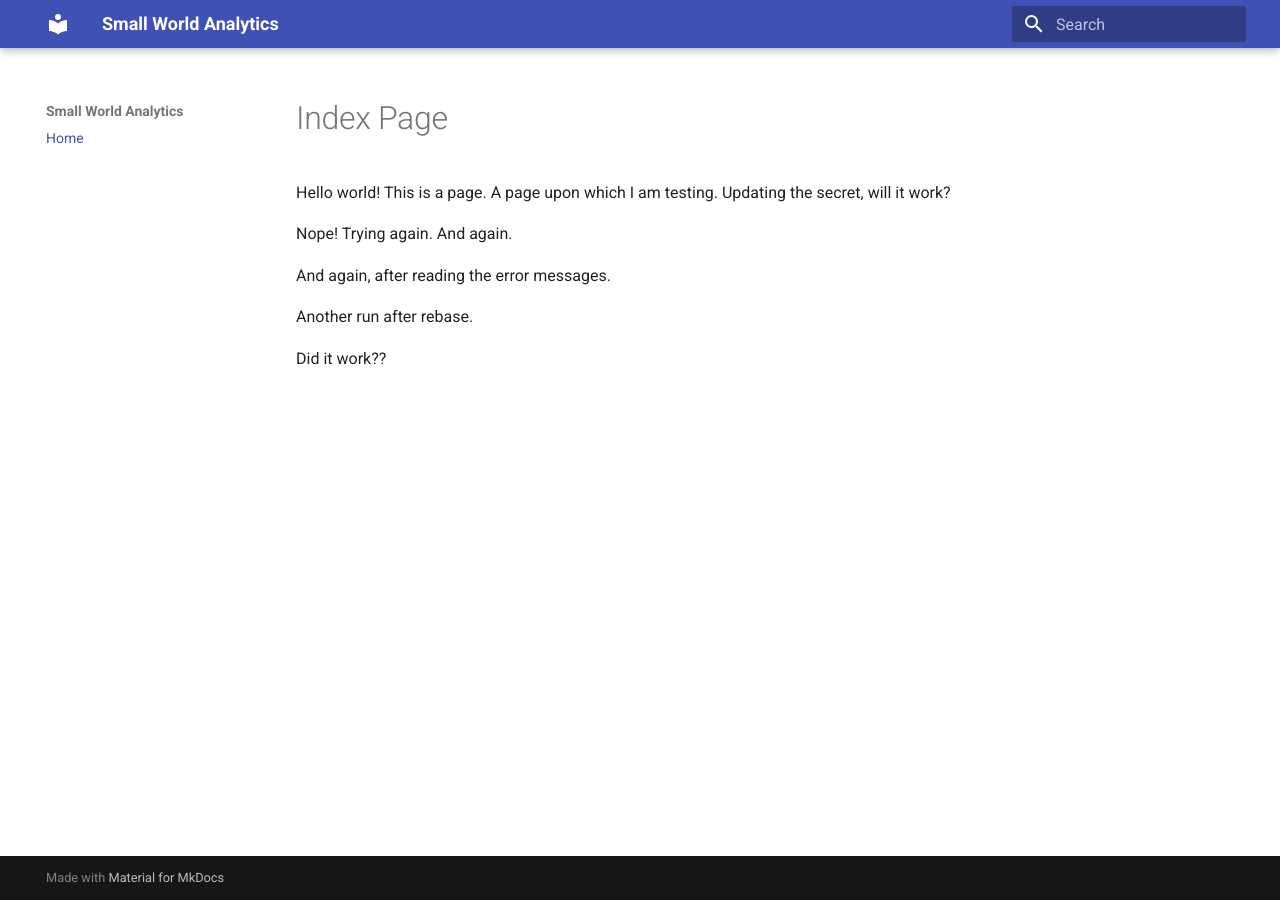
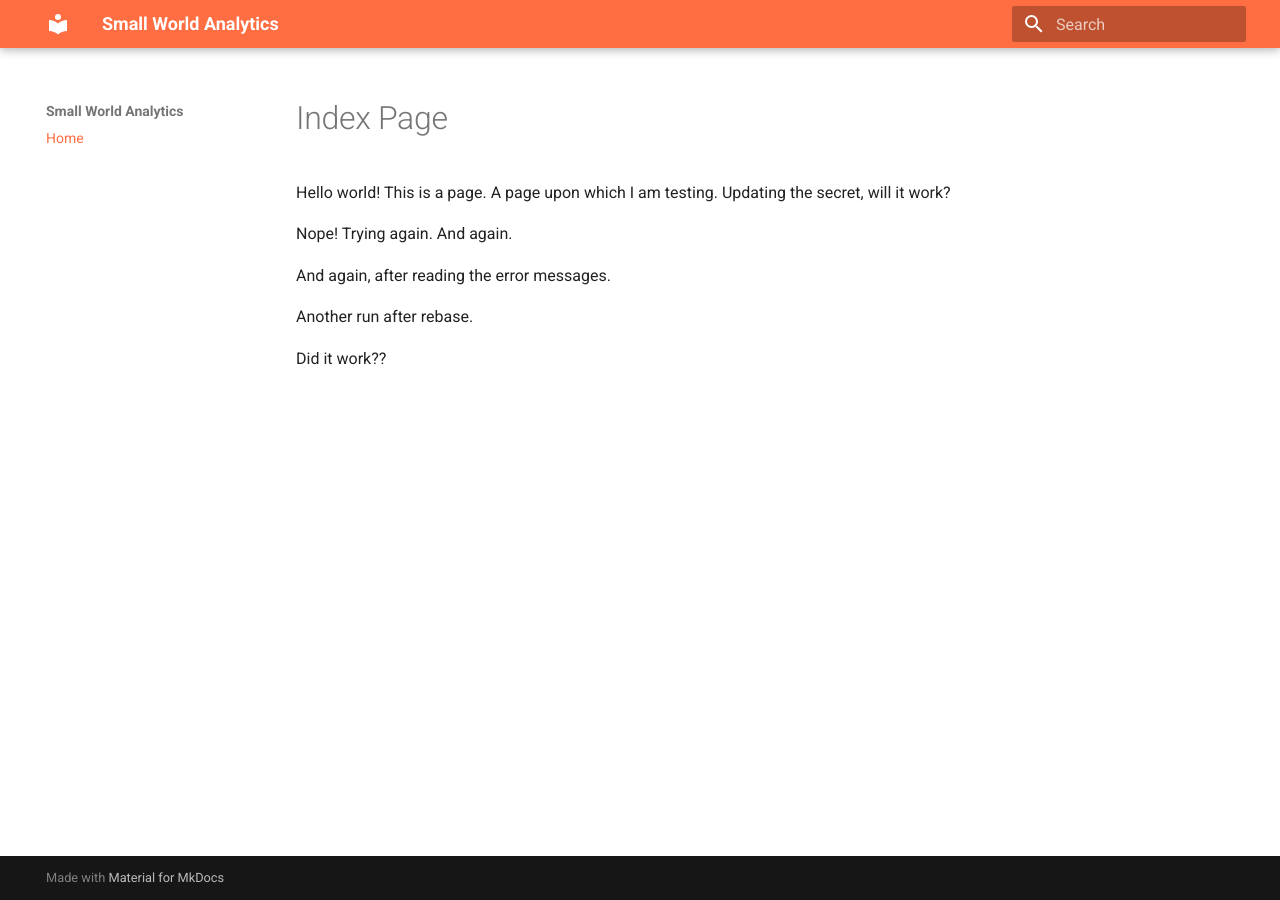
Before and after one commit to wylbee/small-world-analytics-site, an MkDocs documentation site: the page built from docs/index.md, in a window 1280 px wide. Built offline with MkDocs 1.6.1 and Material for MkDocs 9.7.7, drawn with Linux system fonts in a browser that asks for light colours.

Commit message:
Update theme

```diff
--- a/mkdocs.yml
+++ b/mkdocs.yml
@@ -1,3 +1,7 @@
 site_name: Small World Analytics
+
 theme:
   name: material
+  palette:
+    primary: deep orange
+    accent: light blue
```
